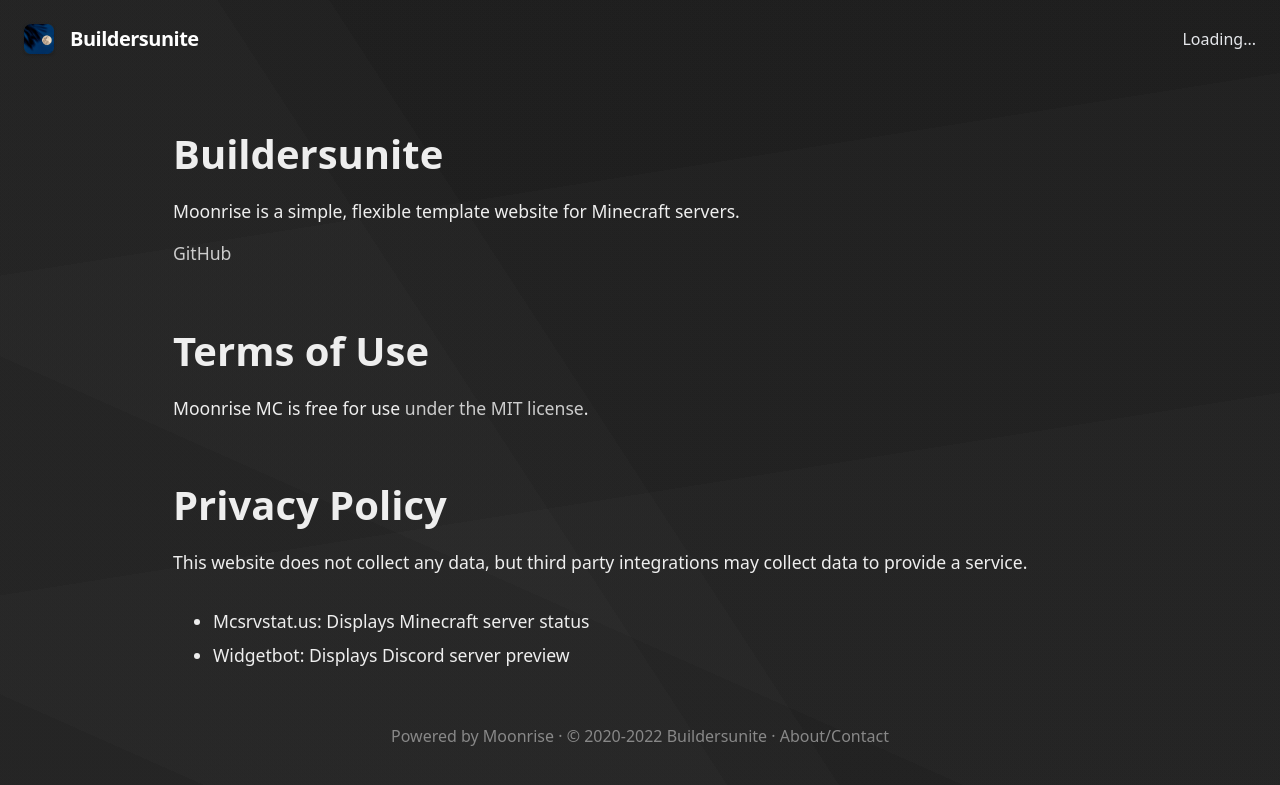
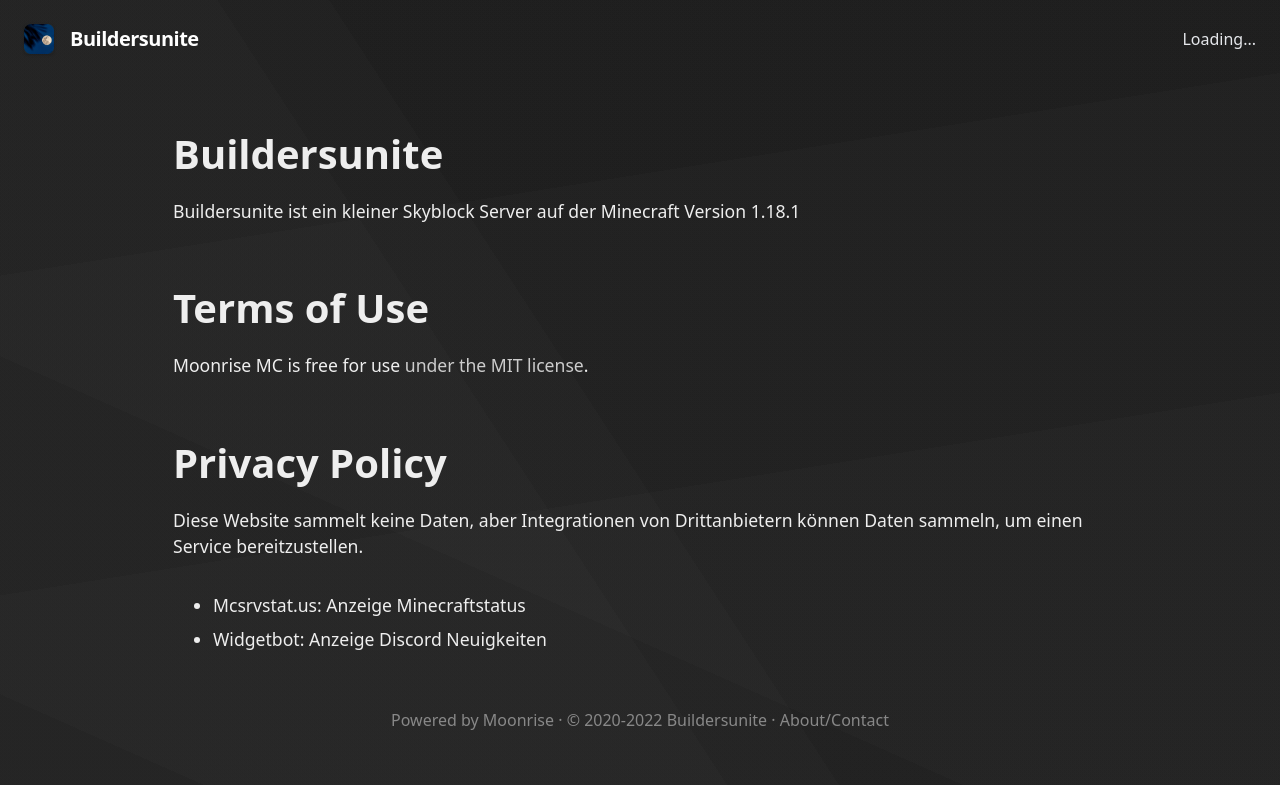
Before and after one commit to gphilipp9512/moonrise, a Jekyll site: the page built from docs/about.md, in a window 1280 px wide. Shown: the top 785 px of the page. Built offline with Jekyll 4.4.1, drawn with Linux system fonts in a browser that asks for light colours; our own code applies the rules of GitHub Pages for plain Markdown files.

Commit message:
Update about.md

```diff
--- a/docs/about.md
+++ b/docs/about.md
@@ -5,9 +5,7 @@ navname: About
 
 # {{ site.serverName }}
 
-Moonrise is a simple, flexible template website for Minecraft servers.
-
-[GitHub](https://github.com/coffeebank/moonrise)
+Buildersunite ist ein kleiner Skyblock Server auf der Minecraft Version 1.18.1
 
 
 # Terms of Use
@@ -17,7 +15,7 @@ Moonrise MC is free for use [under the MIT license](https://github.com/coffeeban
 
 # Privacy Policy
 
-This website does not collect any data, but third party integrations may collect data to provide a service.
+Diese Website sammelt keine Daten, aber Integrationen von Drittanbietern können Daten sammeln, um einen Service bereitzustellen.
 
-- Mcsrvstat.us: Displays Minecraft server status
-- Widgetbot: Displays Discord server preview
+- Mcsrvstat.us: Anzeige Minecraftstatus
+- Widgetbot: Anzeige Discord Neuigkeiten
```
